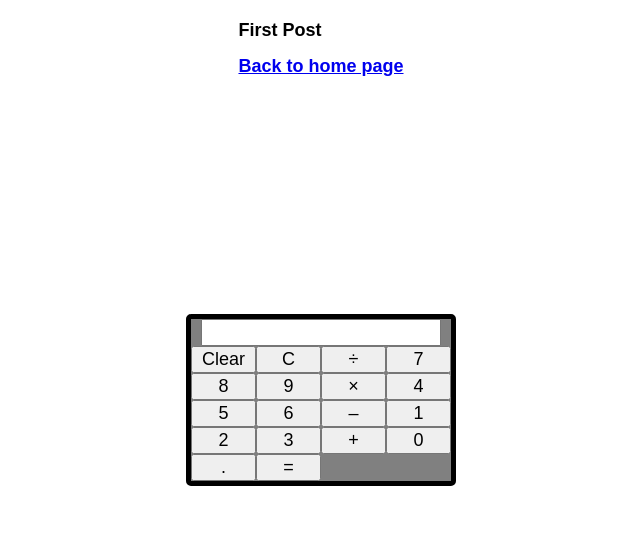
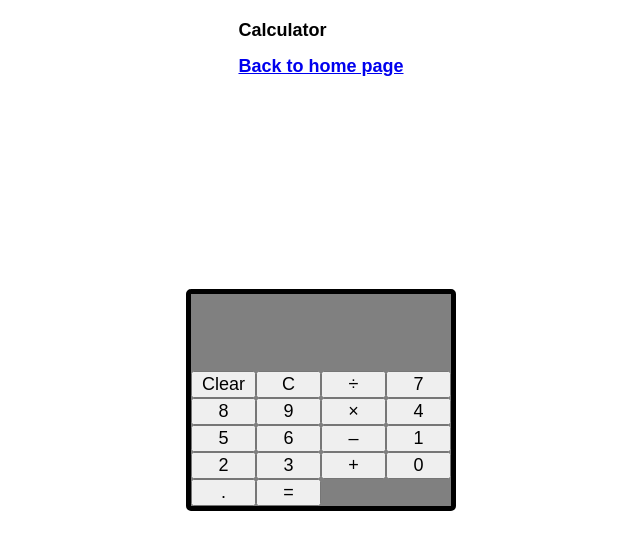
Before and after one commit to CharlottePaul11/NextJsApp, a Next.js app: page /posts/first-post in a window 1280 px wide. Shown: the top 550 px of the page, without its empty margins (319-959 px from the left). Built offline with nearby package versions, Linux system fonts and the light colour scheme.

Commit message:
changes to calc buttons

```diff
--- a/pages/posts/first-post.js
+++ b/pages/posts/first-post.js
@@ -3,7 +3,7 @@ import Link from 'next/link';
 export default function FirstPost() {
   return (
     <>
-      <h1>First Post</h1>
+      <h1>Calculator</h1>
       <h2>
         <Link href="/">Back to home page</Link>
       </h2>
@@ -58,6 +58,15 @@ export default function FirstPost() {
     grid-template-columns: repeat(4, 1fr);
     grid-auto-flow: minmax(60px, auto)
 }
+
+input {
+  height: 75px;
+  width: 250px;
+  background-color: grey;
+  border: 0px;
+  color: #ffffff;
+}
+
 `}
 </style>
       </div>
```
